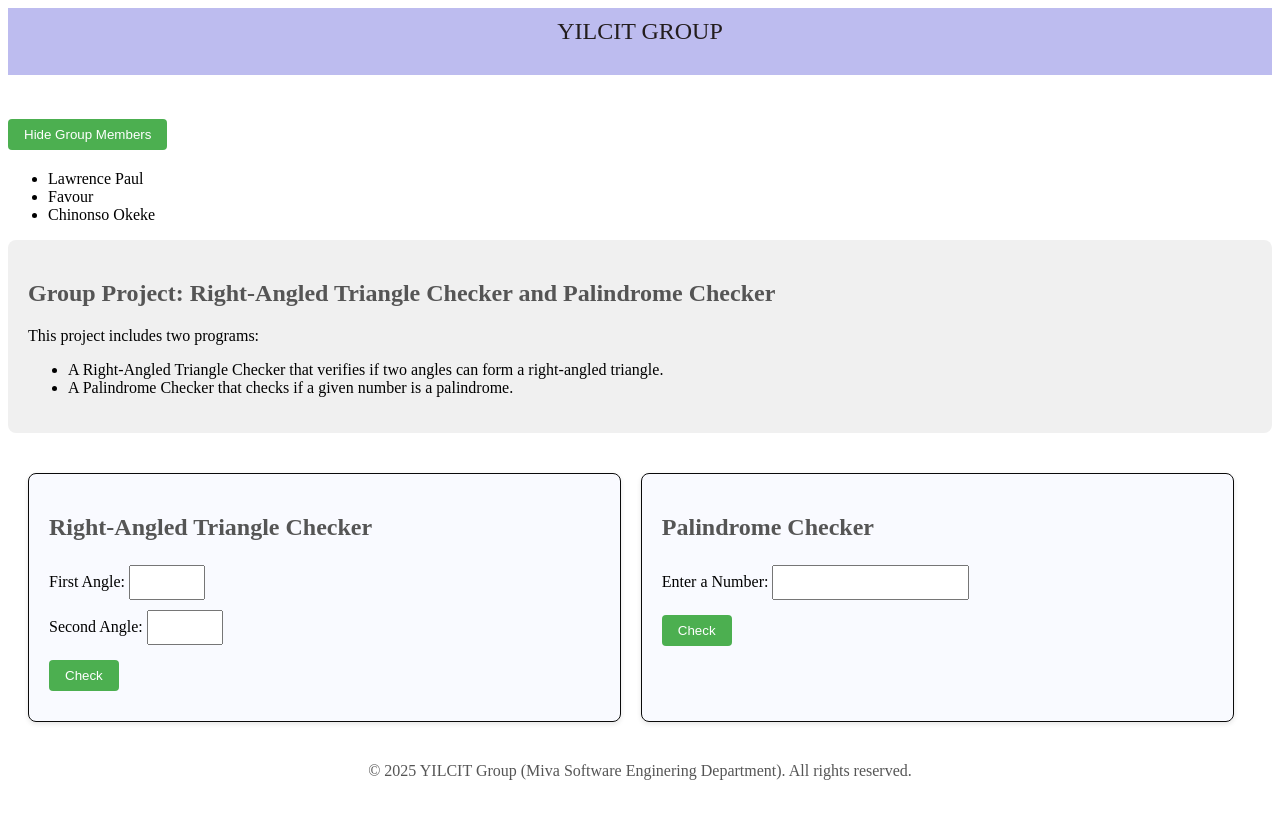
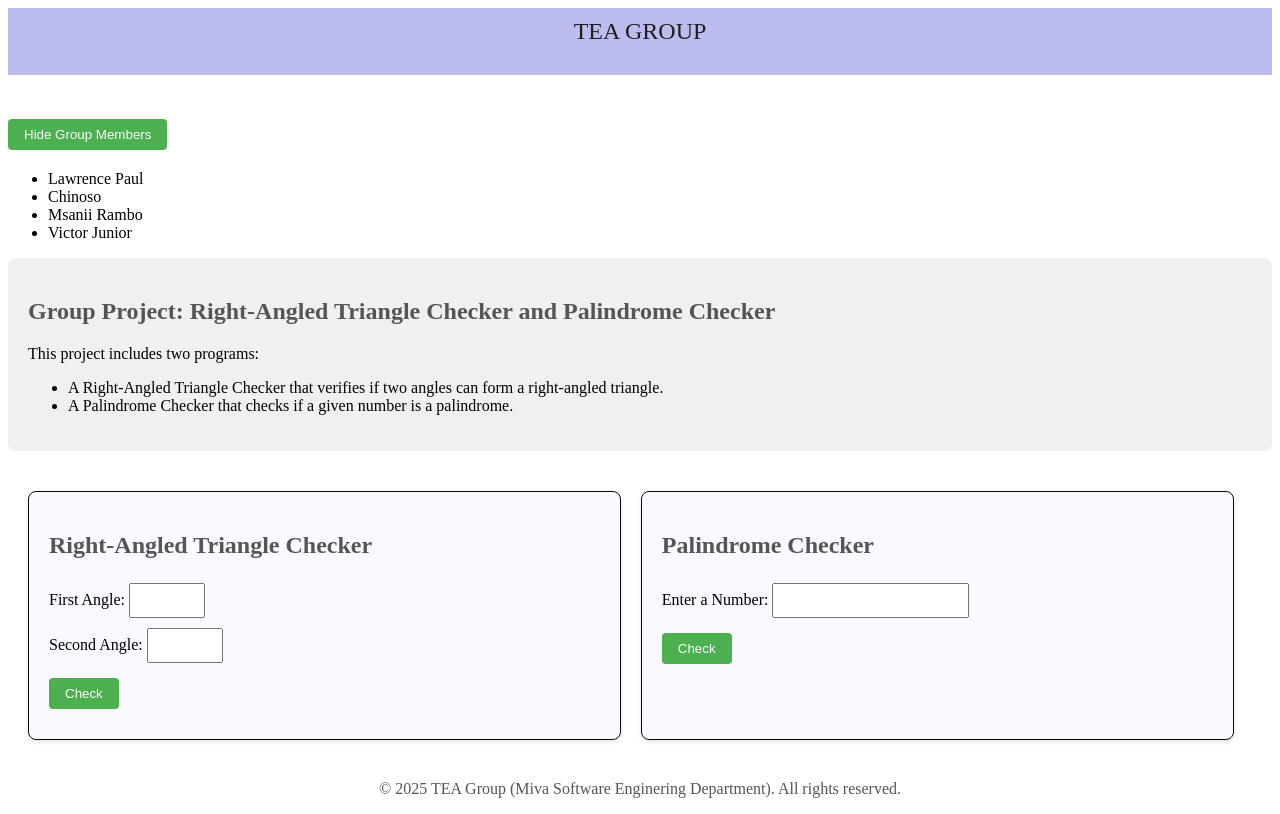
Before and after one commit to Dk-Rain/Teagroup, a plain HTML site: page index.html in a window 1280 px wide. Both pictures are taken after a click on the button "Show Group Members". Drawn offline with Linux system fonts and the light colour scheme.

Commit message:
Add files via upload

```diff
--- a/index.html
+++ b/index.html
@@ -4,14 +4,15 @@
     <meta charset="UTF-8">
     <meta name="viewport" content="width=device-width, initial-scale=1.0">
     <meta http-equiv="X-UA-Compatible" content="ie=edge">
-    <meta name="description" content="YILCIT Group Project - Right-Angled Triangle Checker and Palindrome Checker">
+    <meta name="description" content="TEA Group Project - Right-Angled Triangle Checker and Palindrome Checker">
     <link rel="stylesheet" href="style.css">
     <script src="javascript.js" defer></script>
-    <title>YILCIT Group Project </title>
+    <title>TEA
+        Group Project </title>
 </head>
 <body>
         <header class="header-container">
-            <span>YILCIT GROUP</span>
+            <span>TEA GROUP</span>
         </header>
 
     <div>
@@ -20,8 +21,9 @@
         </h1>
         <ul id="groupMembers" style="display: none;">
             <li>Lawrence Paul</li>
-            <li>Favour</li>
-            <li>Chinonso Okeke</li>
+            <li>Chinoso </li>
+            <li>Msanii Rambo</li>
+            <li>Victor Junior</li>
         </ul>
         </ul>
     </div>
@@ -54,6 +56,6 @@
 </Div>
 
     <footer>
-        <p>&copy; 2025 YILCIT Group (Miva Software Enginering Department). All rights reserved.</p>
+        <p>&copy; 2025 TEA Group (Miva Software Enginering Department). All rights reserved.</p>
 </body>
 </html>
```
